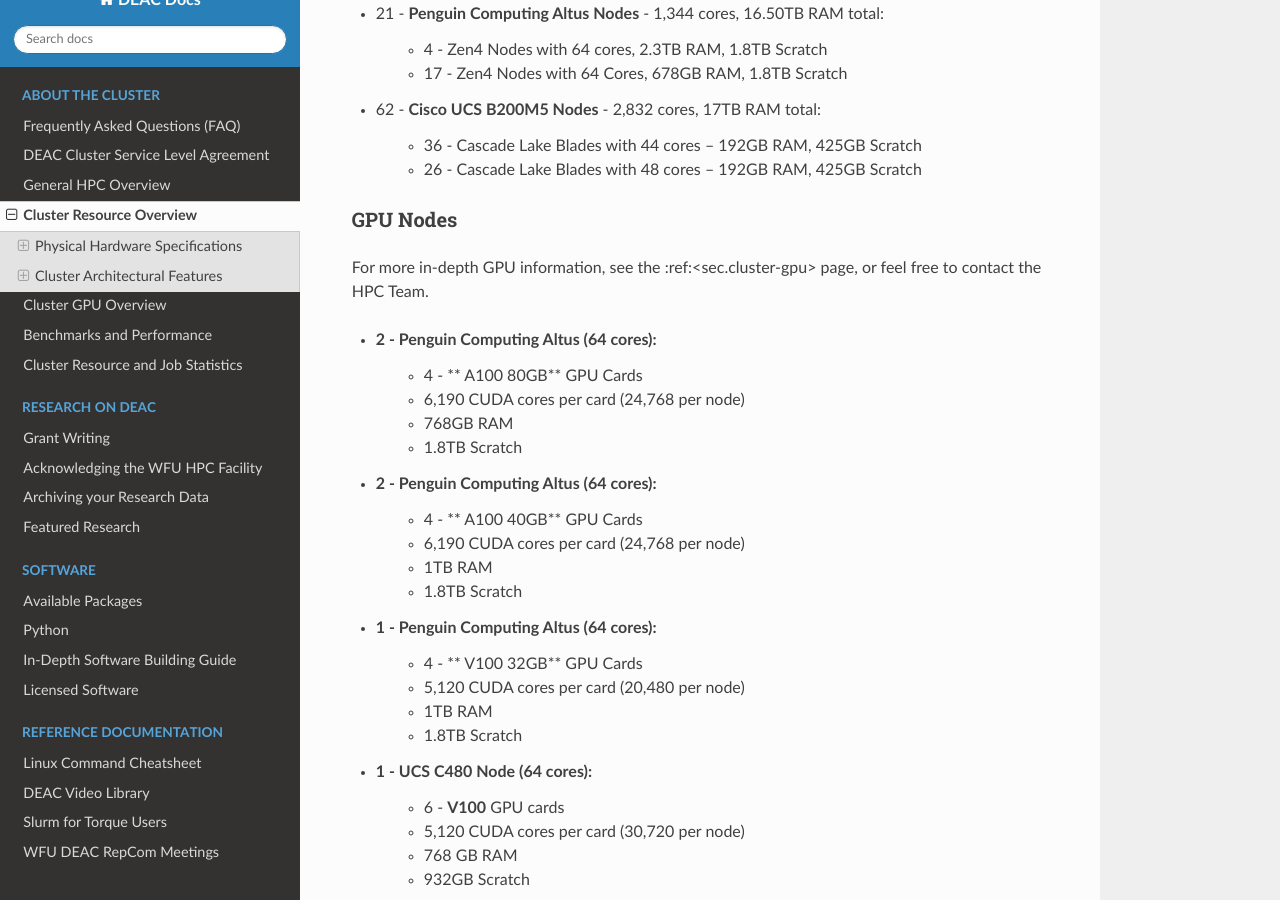
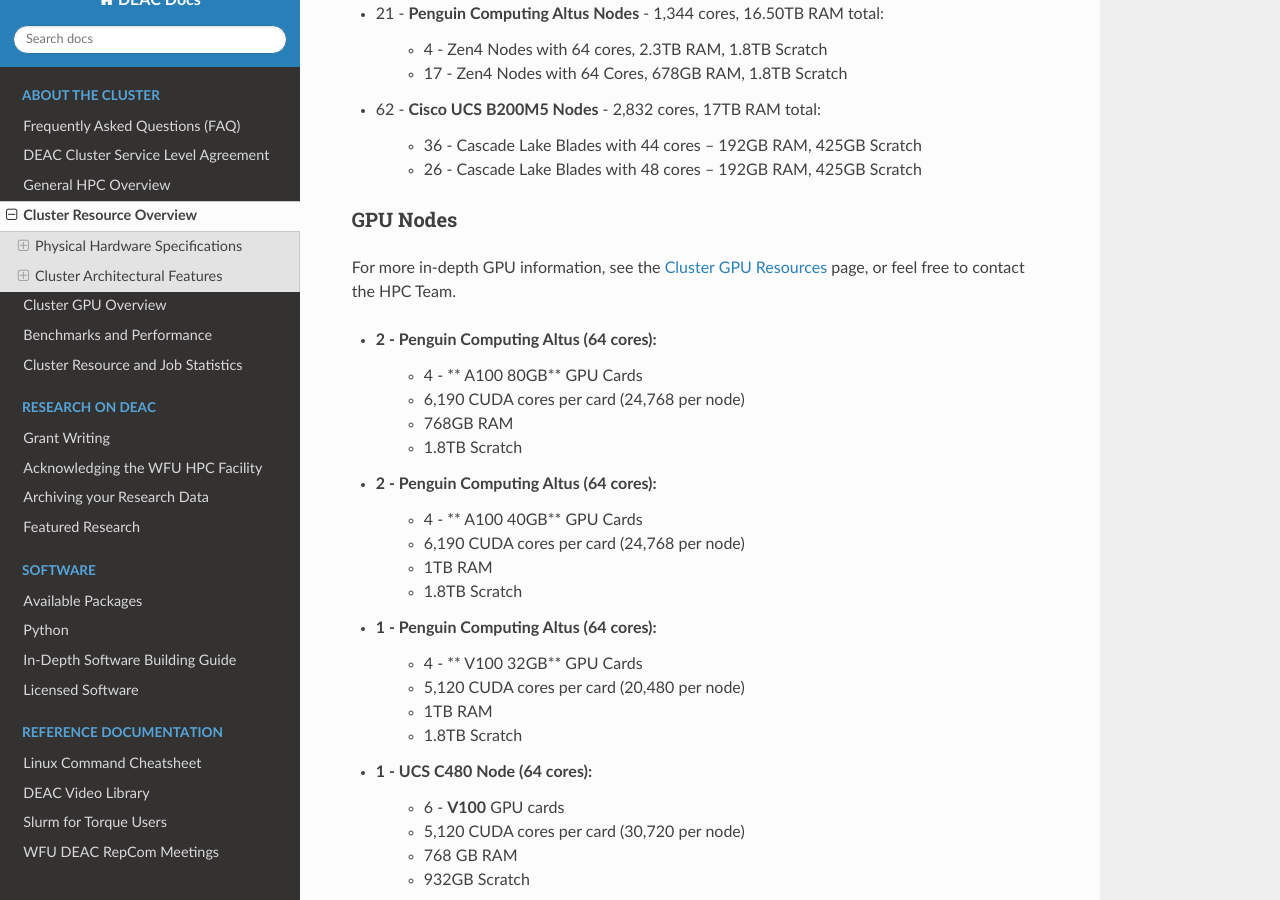
Before and after one commit to WFU-HPC/deac-docs, a Sphinx documentation site: the page built from source/cluster-hardware.rst, in a window 1280 px wide and 900 px high, scrolled down 758 px. Built offline with Sphinx 7.4.7 and the Read the Docs theme 2.0.0, drawn with Linux system fonts in a browser that asks for light colours.

Commit message:
Updating wiki

```diff
--- a/source/cluster-hardware.rst
+++ b/source/cluster-hardware.rst
@@ -43,7 +43,7 @@
 GPU Nodes
 ---------
 
-For more in-depth GPU information, see the :ref:<sec.cluster-gpu> page, or feel free to contact the HPC Team.
+For more in-depth GPU information, see the :ref:`Cluster GPU Resources<sec.cluster-gpu>` page, or feel free to contact the HPC Team.
 
 *  2 - Penguin Computing Altus (64 cores):
 	*  4 -  ** A100 80GB** GPU Cards
```
